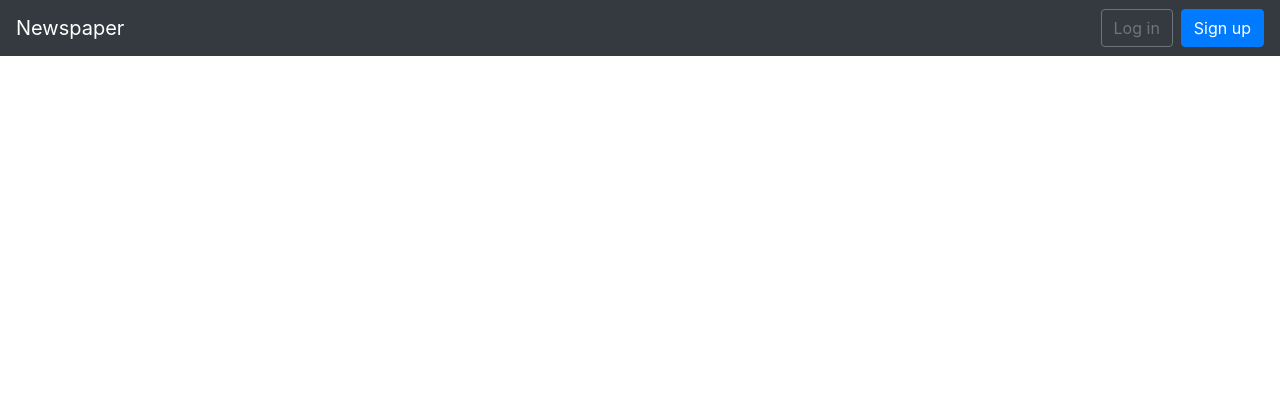
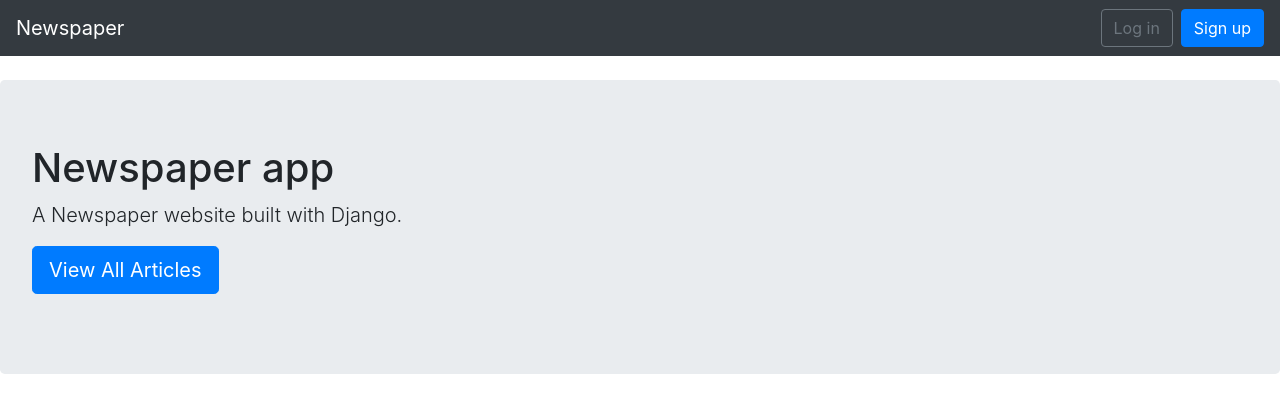
Before and after one commit to SSalaberria/Newspaper-Project, a Django app: page / in a window 1280 px wide. Shown: the top 413 px of the page. Run offline with Django 3.2, Linux system fonts and the light colour scheme; some libraries are stand-ins or nearby versions.

Commit message:
Finished article creation process

```diff
--- a/articles/urls.py
+++ b/articles/urls.py
@@ -6,4 +6,5 @@ urlpatterns = [
     path('<int:pk>/', views.ArticleDetailView.as_view(), name="article_detail"),
     path('<int:pk>/edit/', views.ArticleUpdateView.as_view(), name="article_edit"),
     path('<int:pk>/delete/', views.ArticleDeleteView.as_view(), name="article_delete"),
+    path('new/', views.ArticleCreateView.as_view(), name="article_create"),
 ]
--- a/templates/base.html
+++ b/templates/base.html
@@ -10,6 +10,11 @@
 <body>
     <nav class="navbar navbar-expand-md navbar-dark bg-dark mb-4">
         <a class="navbar-brand" href="{% url 'home' %}">Newspaper</a>
+        {% if user.is_authenticated %}
+            <ul class="navbar-nav mr-auto">
+                <li class="nav-item"><a href="{% url 'article_create' %}">Make a new article</a></li>
+            </ul>
+        {% endif %}
         <button class="navbar-toggler" type="button" data-toggle="collapse" data-target="#navbarCollapse" aria-controls="navbarCollapse" aria-expanded="false" aria-label="Toggle navigation">
             <span class="navbar-toggler-icon"></span>
         </button>
--- a/templates/home.html
+++ b/templates/home.html
@@ -3,5 +3,11 @@
 {% block title %}Home{% endblock %}
 
 {% block content %}
-
+    <div class="jumbotron">
+        <h1 class="display- ">Newspaper app</h1>
+        <p class="lead">A Newspaper website built with Django.</p>
+        <p class="lead">
+            <a class="btn btn-primary btn-lg" href="{% url 'article_list' %}" role="button">View All Articles</a>
+        </p>
+    </div>
 {% endblock content %}
```
Also changed, not shown: articles/views.py (+7 -1 lines), templates/article_create.html (added, +8 -0 lines).
